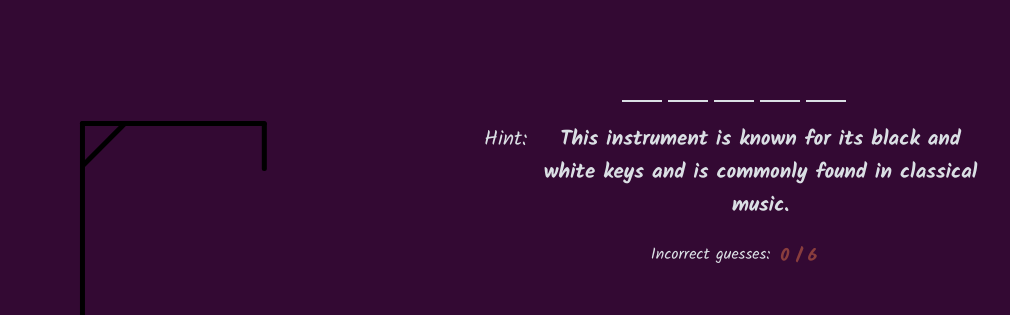
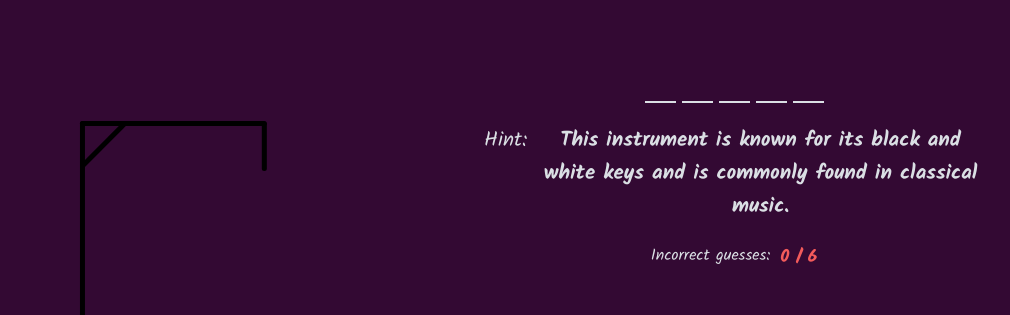
Before and after one commit to YanaLysukha/Hangman-game, a website built with webpack: page hangman/src/index.html in a window 1280 px wide. Shown: the part 130-445 px from the top of the page, without its empty margins (102-1112 px from the left). Built offline with nearby package versions, Linux system fonts and the light colour scheme.

Commit message:
feat: add changes to styles

```diff
--- a/hangman/src/components/quiz/style.scss
+++ b/hangman/src/components/quiz/style.scss
@@ -34,7 +34,7 @@
 }
 
 .quiz-side__counter-numbers {
-  color: rgb(137, 61, 61);
+  color: rgb(243, 91, 91);
   font-weight: 700;
   font-size: 1.1rem;
 }
@@ -51,9 +51,9 @@
 
 .quiz-side__space-for-letter {
   font-size: 1.2rem;
-  width: 30px;
-  height: 19px;
-  padding: 5px;
+  width: 25px;
+  height: 25px;
+  padding: 3px;
 
   text-align: center;
 }
```
